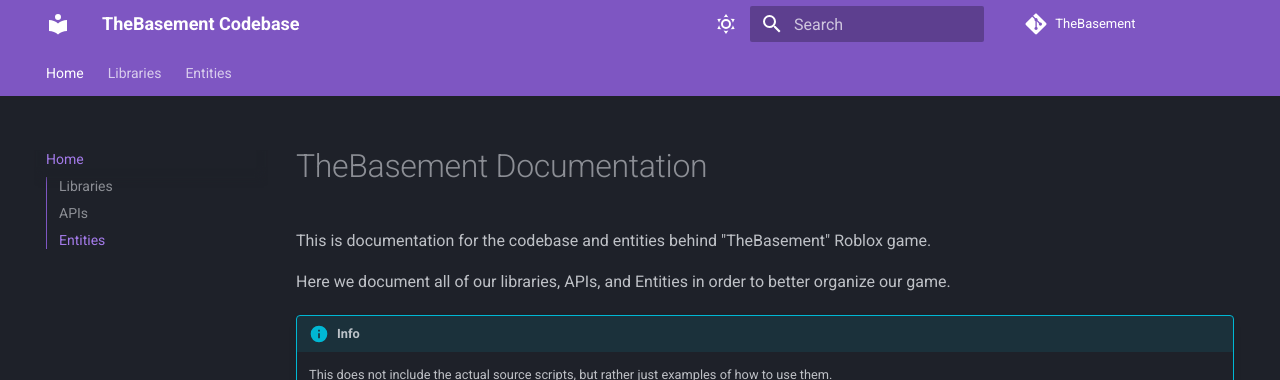
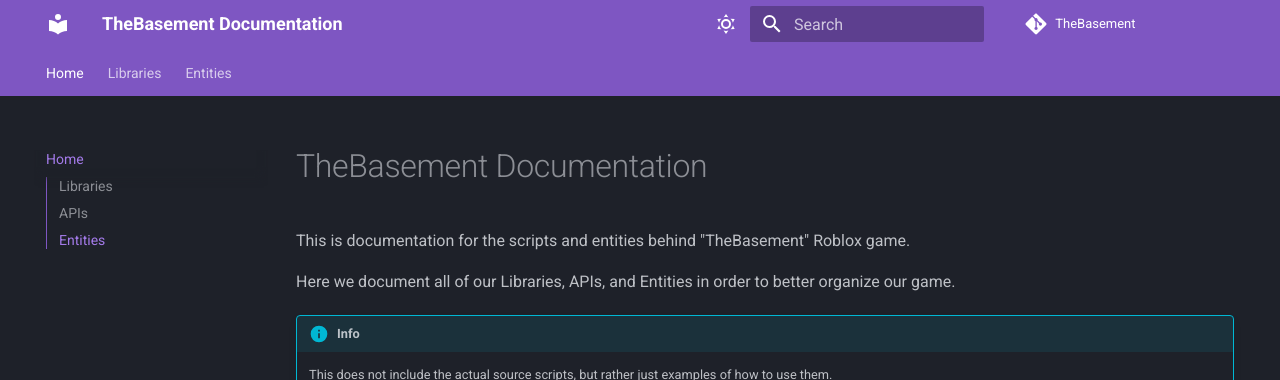
Before and after one commit to JackaBoiGamez/TheBasement, an MkDocs documentation site: the page built from docs/index.md, in a window 1280 px wide. Shown: the top 380 px of the page. Built offline with MkDocs 1.6.1 and Material for MkDocs 9.7.7, drawn with Linux system fonts in a browser that asks for light colours; comment, search, counter and statistics services are not loaded.

Commit message:
Naming Fix

```diff
--- a/docs/index.md
+++ b/docs/index.md
@@ -1,8 +1,8 @@
 # TheBasement Documentation
 
-This is documentation for the codebase and entities behind "TheBasement" Roblox game.
+This is documentation for the scripts and entities behind "TheBasement" Roblox game.
 
-Here we document all of our libraries, APIs, and Entities in order to better organize our game.
+Here we document all of our Libraries, APIs, and Entities in order to better organize our game.
 
 !!! info "Info"
 
--- a/mkdocs.yml
+++ b/mkdocs.yml
@@ -1,4 +1,4 @@
-site_name: TheBasement Codebase
+site_name: TheBasement Documentation
 site_url: https://jackaboigamez.github.io/TheBasement
 repo_name: TheBasement
 repo_url: https://github.com/JackaBoiGamez/TheBasement
```
